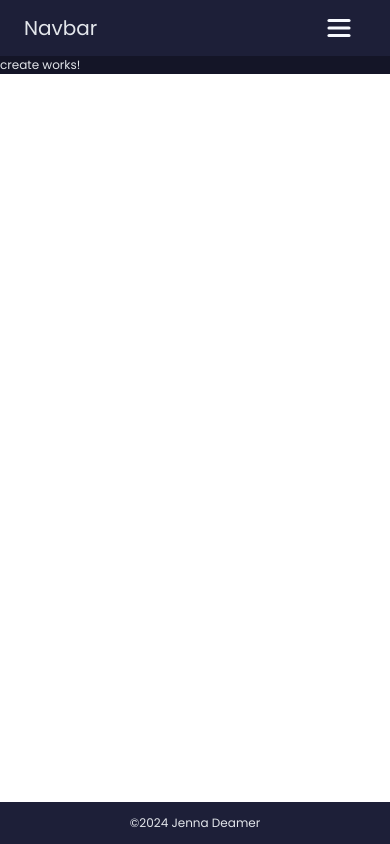
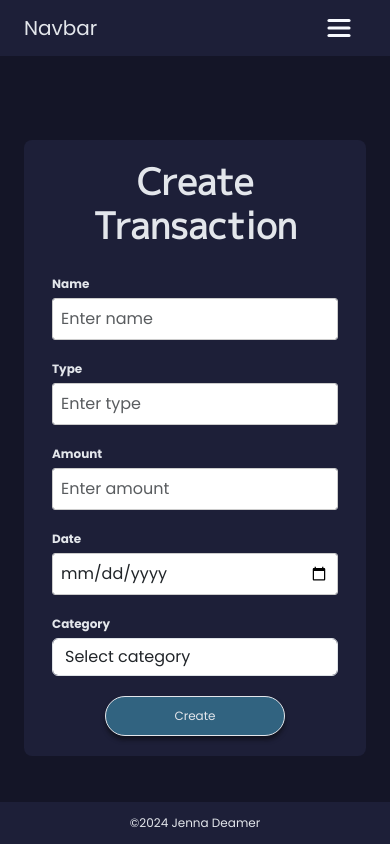
Before and after one commit to Jenna-Deamer/MEAN-Budget-App, an Angular app: page /create in a window 390 px wide. Built offline with nearby package versions, Linux system fonts and the light colour scheme.

Commit message:
create & edit forms html & css desktop/mobile done

```diff
--- a/src/app/components/forms/create/create.component.css
+++ b/src/app/components/forms/create/create.component.css
@@ -0,0 +1,24 @@
+.crud-form-container h1 {
+    text-align: center;
+    margin-bottom: 28px;
+}
+
+.form-button-wrapper {
+    /*Put button in last row, span 2 cols*/
+    grid-column: 1 / span 2;
+    /*Center it in the middle of the row*/
+    display: flex;
+    justify-content: center;
+    align-items: center;
+}
+@media (max-width: 800px) {
+    .crud-form {
+        grid-template-columns: 1fr;
+        gap: unset;
+    }
+    .form-button-wrapper{
+          /* Span all columns when screen width <= 800px */
+          grid-column: 1 / -1;
+    }
+
+}
--- a/src/app/components/forms/create/create.component.html
+++ b/src/app/components/forms/create/create.component.html
@@ -1 +1,36 @@
-<p>create works!</p>
+<section class="page-wrapper center-container">
+    <article class="crud-form-container">
+        <h1>Create Transaction</h1>
+
+        <form class="crud-form">
+            <div class="form-group">
+                <label for="name">Name</label>
+                <input type="text" class="form-control" id="name" placeholder="Enter name">
+            </div>
+            <div class="form-group">
+                <label for="type">Type</label>
+                <input type="text" class="form-control" id="type" placeholder="Enter type">
+            </div>
+            <div class="form-group">
+                <label for="amount">Amount</label>
+                <input type="number" class="form-control" id="amount" placeholder="Enter amount">
+            </div>
+            <div class="form-group">
+                <label for="date">Date</label>
+                <input type="date" class="form-control" id="date">
+            </div>
+            <div class="form-group">
+                <label for="category">Category</label>
+                <select class="form-control" id="category">
+                    <option>Select category</option>
+                    <option>Category 1</option>
+                    <option>Category 2</option>
+                    <option>Category 3</option>
+                </select>
+            </div>
+            <div class="form-button-wrapper">
+                <button type="submit" class="primary-button">Create</button>
+            </div>
+        </form>
+    </article>
+</section>
--- a/src/app/components/forms/edit/edit.component.css
+++ b/src/app/components/forms/edit/edit.component.css
@@ -0,0 +1,23 @@
+.crud-form-container h1 {
+    text-align: center;
+    margin-bottom: 28px;
+}
+.form-button-wrapper {
+    /*Put button in last row, span 2 cols*/
+    grid-column: 1 / span 2;
+    /*Center it in the middle of the row*/
+    display: flex;
+    justify-content: center;
+    align-items: center;
+}
+@media (max-width: 800px) {
+    .crud-form {
+        grid-template-columns: 1fr;
+        gap: unset;
+    }
+    .form-button-wrapper{
+          /* Span all columns when screen width <= 800px */
+          grid-column: 1 / -1;
+    }
+
+}
--- a/src/app/components/forms/edit/edit.component.html
+++ b/src/app/components/forms/edit/edit.component.html
@@ -1 +1,36 @@
-<p>edit works!</p>
+<section class="page-wrapper center-container">
+    <article class="crud-form-container">
+        <h1>Edit Transaction</h1>
+
+        <form class="crud-form">
+            <div class="form-group">
+                <label for="name">Name</label>
+                <input type="text" class="form-control" id="name" placeholder="Enter name">
+            </div>
+            <div class="form-group">
+                <label for="type">Type</label>
+                <input type="text" class="form-control" id="type" placeholder="Enter type">
+            </div>
+            <div class="form-group">
+                <label for="amount">Amount</label>
+                <input type="number" class="form-control" id="amount" placeholder="Enter amount">
+            </div>
+            <div class="form-group">
+                <label for="date">Date</label>
+                <input type="date" class="form-control" id="date">
+            </div>
+            <div class="form-group">
+                <label for="category">Category</label>
+                <select class="form-control" id="category">
+                    <option>Select category</option>
+                    <option>Category 1</option>
+                    <option>Category 2</option>
+                    <option>Category 3</option>
+                </select>
+            </div>
+            <div class="form-button-wrapper">
+                <button type="submit" class="primary-button">Update</button>
+            </div>
+        </form>
+    </article>
+</section>
--- a/src/app/components/forms/login/login.component.css
+++ b/src/app/components/forms/login/login.component.css
@@ -1,48 +1,8 @@
-.center-container{
-    display: flex;
-    justify-content: center;
-    align-items: center;
-    min-height: calc(100vh - 60px);
-}
 
-.login-form {
-    max-width: 600px;
-    height: 500px;
-    display: flex;
-    flex-direction: column;
-    justify-content: center;
-    align-items: center;
-    width: 100%;
-    padding: 20px 28px;
-    margin: 24px;
-    background-color: var(--foreground);
-    border-radius: var(--border-radius);
-}
-
-.login-form h1 {
+.auth-form-container h1 {
     text-align: center;
     margin-bottom: 28px;
 }
-/*Form Fields*/
-
-.form-group {
-    margin-bottom: 20px;
-}
-
-label {
-    display: block;
-    margin-bottom: 5px;
-    font-weight: 700;
-}
-
-input[type="text"],
-input[type="password"] {
-    width: 100%;
-    padding: 8px;
-    border: 1px solid #ccc;
-    border-radius: 3px;
-}
-
 .form-button-wrapper{
     display: flex;
     justify-content: center;
--- a/src/app/components/forms/login/login.component.html
+++ b/src/app/components/forms/login/login.component.html
@@ -1,6 +1,6 @@
 <section class="page-wrapper center-container">
 
-    <article class="login-form">
+    <article class="auth-form-container">
         <h1>Login</h1>
         <form>
             <div class="form-group">
--- a/src/app/components/forms/signup/signup.component.css
+++ b/src/app/components/forms/signup/signup.component.css
@@ -1,48 +1,8 @@
-.center-container{
-    display: flex;
-    justify-content: center;
-    align-items: center;
-    min-height: calc(100vh - 60px);
-}
 
-.signup-form {
-    max-width: 600px;
-    height: 500px;
-    display: flex;
-    flex-direction: column;
-    justify-content: center;
-    align-items: center;
-    width: 100%;
-    padding: 20px 28px;
-    background-color: var(--foreground);
-    border-radius: var(--border-radius);
-    margin: 24px;
-}
-
-.signup-form h1 {
+.auth-form-container h1 {
     text-align: center;
     margin-bottom: 28px;
 }
-/*Form Fields*/
-
-.form-group {
-    margin-bottom: 20px;
-}
-
-label {
-    display: block;
-    margin-bottom: 5px;
-    font-weight: 700;
-}
-
-input[type="text"],
-input[type="password"] {
-    width: 100%;
-    padding: 8px;
-    border: 1px solid #ccc;
-    border-radius: 3px;
-}
-
 .form-button-wrapper{
     display: flex;
     justify-content: center;
--- a/src/app/components/forms/signup/signup.component.html
+++ b/src/app/components/forms/signup/signup.component.html
@@ -1,6 +1,6 @@
 <section class="page-wrapper center-container">
 
-        <article class="signup-form">
+        <article class="auth-form-container">
             <h1>Sign Up</h1>
             <form>
                 <div class="form-group">
--- a/src/styles.css
+++ b/src/styles.css
@@ -226,6 +226,68 @@ ul, ol,li {
    }
  }
 
+ /*FORMS GLOBAL*/
+ .center-container{
+   display: flex;
+   justify-content: center;
+   align-items: center;
+   min-height: calc(100vh - 60px);
+}
+
+.auth-form-container {
+   max-width: 600px;
+   height: 500px;
+   display: flex;
+   flex-direction: column;
+   justify-content: center;
+   align-items: center;
+   width: 100%;
+   padding: 20px 28px;
+   background-color: var(--foreground);
+   border-radius: var(--border-radius);
+   margin: 24px;
+}
+.crud-form{
+   display: grid;
+   grid-template-columns: repeat(1fr, 2);
+   gap: 28px;
+}
+
+.crud-form-container {
+   max-width: 800px;
+   min-height: 500px;
+   display: flex;
+   flex-direction: column;
+   justify-content: center;
+   align-items: center;
+   width: 100%;
+   padding: 20px 28px;
+   margin: 24px;
+   background-color: var(--foreground);
+   border-radius: var(--border-radius);
+}
+/*Form Fields*/
+
+.form-group {
+   margin-bottom: 20px;
+}
+
+label {
+   display: block;
+   margin-bottom: 5px;
+   font-weight: 700;
+}
+
+input[type="text"],
+input[type="password"],
+input[type="number"],
+input[type="date"],
+select {
+   width: 100%;
+   padding: 8px;
+   border: 1px solid #ccc;
+   border-radius: 3px;
+}
 
 /*Footer*/
 footer {
```
